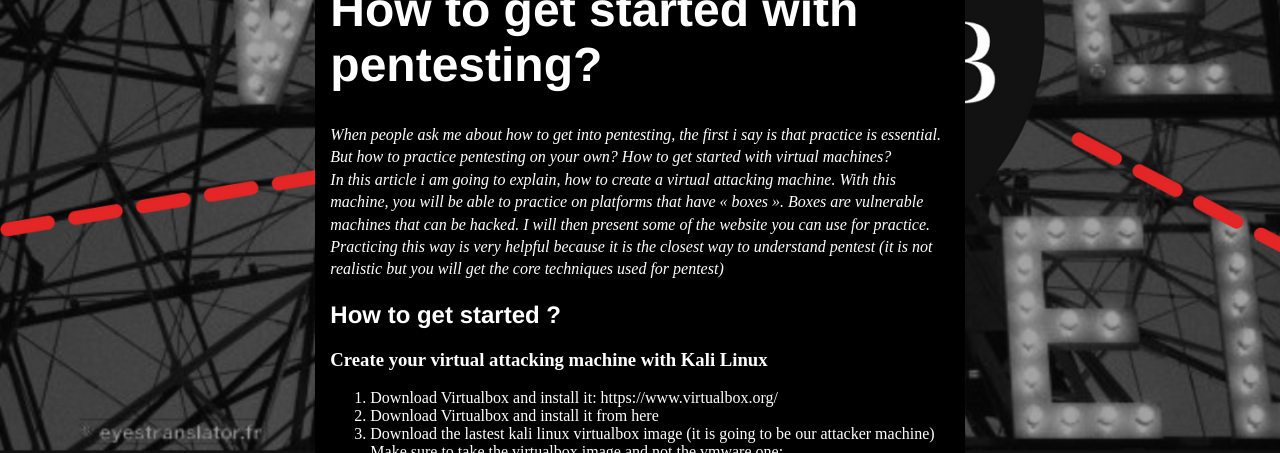
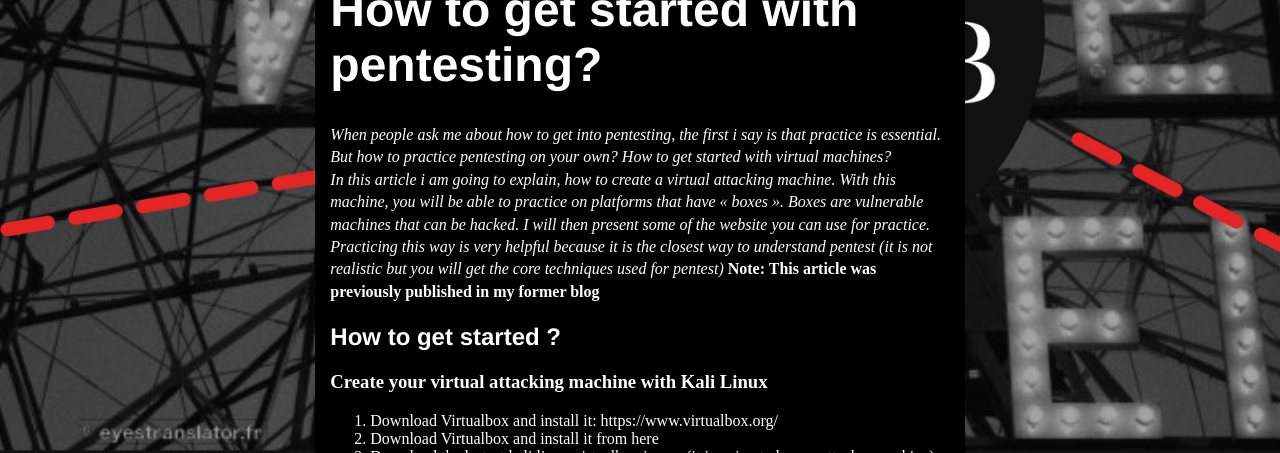
Before and after one commit to CSbyGB/csbygb.github.io, a Jekyll site: the page built from _posts/2022-10-02-how-to-get-started.md, in a window 1280 px wide and 900 px high, scrolled down 465 px, cut to the strip 0-453 px from the top of the window. Built offline with Jekyll 4.4.1, drawn with Linux system fonts in a browser that asks for light colours.

Commit message:
Update 2022-10-02-how-to-get-started.md
Resized img and added note

```diff
--- a/_posts/2022-10-02-how-to-get-started.md
+++ b/_posts/2022-10-02-how-to-get-started.md
@@ -9,6 +9,7 @@
 *When people ask me about how to get into pentesting, the first i say is that practice is essential. But how to practice pentesting on your own? How to get started with virtual machines?*
 *In this article i am going to explain, how to create a virtual attacking machine. With this machine, you will be able to practice on platforms that have « boxes ». Boxes are vulnerable machines that can be hacked. I will then present some of the website you can use for practice.*
 *Practicing this way is very helpful because it is the closest way to understand pentest (it is not realistic but you will get the core techniques used for pentest)*
+**Note: This article was previously published in my former blog**
 
 ## How to get started ?
 
@@ -18,7 +19,7 @@
 2. Download Virtualbox and install it from here
 3. Download the lastest kali linux virtualbox image (it is going to be our attacker machine) Make sure to take the virtualbox image and not the vmware one:
 
-![Kali](https://user-images.githubusercontent.com/96747355/193460692-813c9c26-8baf-41ae-8d28-2a8fc89f8e38.png)
+![Kali](https://user-images.githubusercontent.com/96747355/193460692-813c9c26-8baf-41ae-8d28-2a8fc89f8e38.png){: width="500" }
 
 4. Install Kali:
 
@@ -26,7 +27,7 @@
 - Click on the yellow folder and navigate to the image of kali you downloaded, select it and click on open
 - Click on next and then click on import. It will take a little while… And then launch it for the first time. Username should be kali and password kali but you can find this info on their website or on the description of your machine in virtualbox
 
-![Import](https://user-images.githubusercontent.com/96747355/193460766-37015043-1e20-494c-8a1e-e5890319eff7.png)
+![Import](https://user-images.githubusercontent.com/96747355/193460766-37015043-1e20-494c-8a1e-e5890319eff7.png){: width="500" }
 
 ## What website can you use?
 
```
